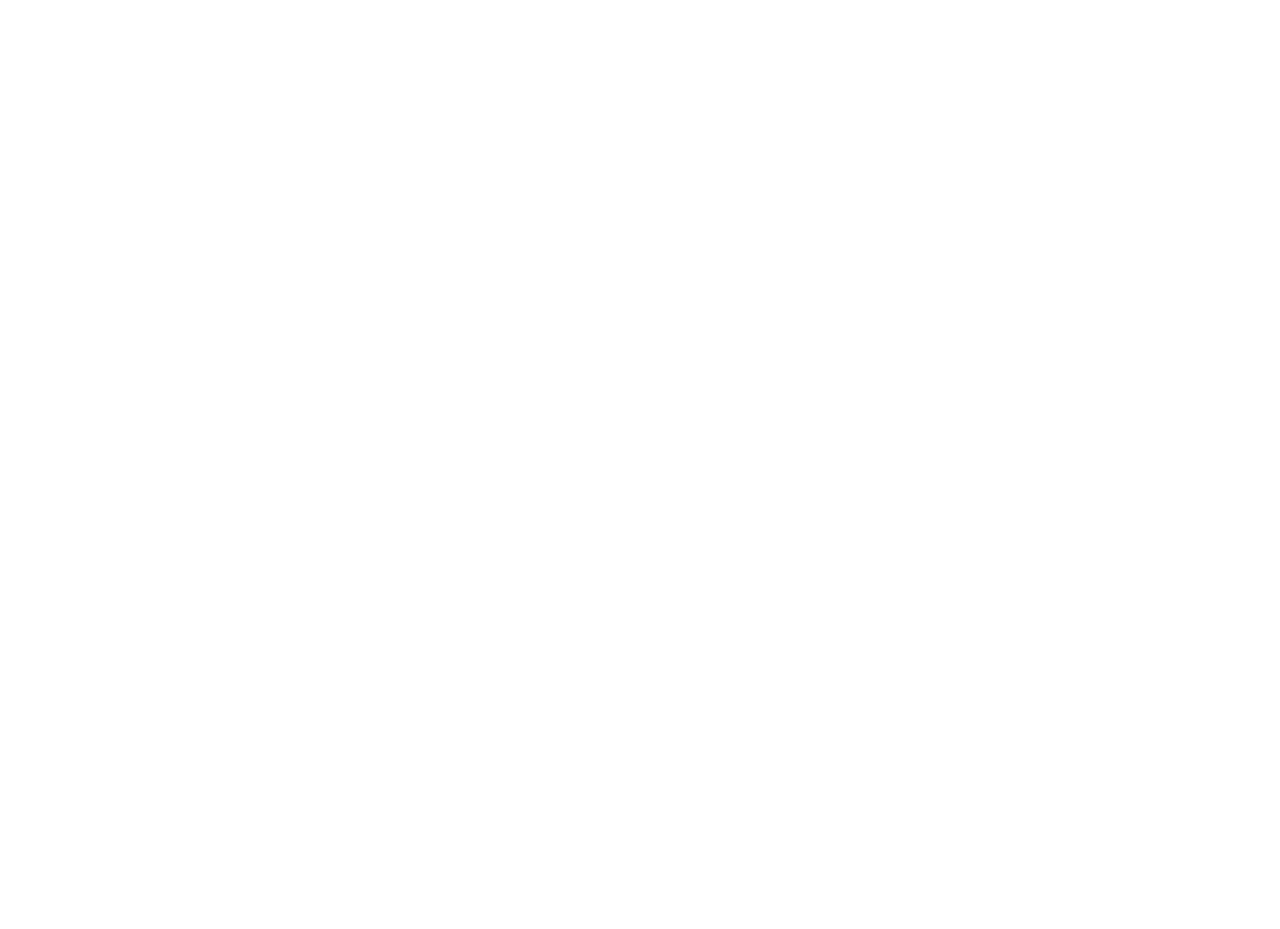
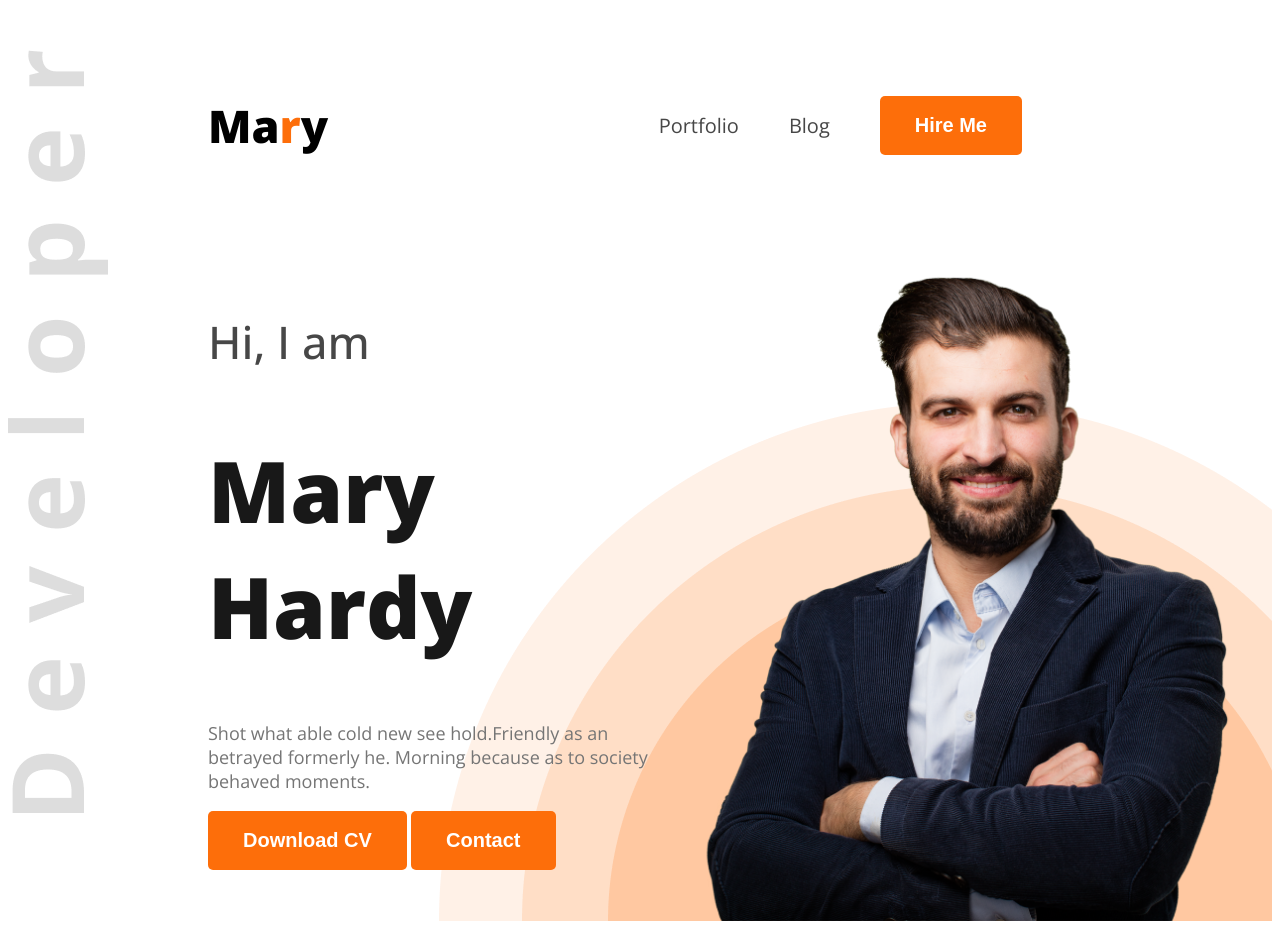
Before and after one commit to ahm-joy/web-portfolio, a plain HTML site: page index.html in a window 1280 px wide. Before the commit the page ends 800 px from the top, so only its background shows below. Drawn offline with nearby package versions, Linux system fonts and the light colour scheme.

Commit message:
header design

```diff
--- a/index.html
+++ b/index.html
@@ -4,10 +4,32 @@
     <meta charset="UTF-8">
     <meta name="viewport" content="width=device-width, initial-scale=1.0">
     <title>My First Portfolio Website</title>
+    <link rel="preconnect" href="https://fonts.googleapis.com">
+<link rel="preconnect" href="https://fonts.gstatic.com" crossorigin>
+<link href="https://fonts.googleapis.com/css2?family=Open+Sans:ital,wght@0,300..800;1,300..800&display=swap" rel="stylesheet">
+    <link rel="stylesheet" href="styles/portfolio.css">
 </head>
-<body>
-    <header>
+<body class="open-sans-normal">
+    <header class="header">
+        <nav>
+            <h3 class="nav-title">Ma<span class="text-primary">r</span>y</h3>
+            <ul>
+                <li><a class="dark-2" href="">Portfolio</a></li>
+                <li><a class="dark-2" href="">Blog</a></li>
+                <li><a href=""><button class="btn-primary">Hire Me</button></a></li>
+            </ul>
+        </nav>
+        <div class="banner">
+            <div class="banner-content">
+                <h4 class="banner-grt dark-2">Hi, I am</h4>
+                <h1 class="banner-title dark-1">Mary Hardy</h1>
+                <p class="banner-description dark-3">Shot what able cold new see hold.Friendly as an betrayed formerly he. Morning because as to society behaved moments.</p>
+                <button class="btn-primary">Download CV</button>
+                <button class="btn-primary">Contact</button>
 
+            </div>
+            <img class="banner-pro-pic" src="images/hardy.png" alt="">
+        </div>
     </header>
     <main>
 
--- /dev/null
+++ b/styles/portfolio.css
@@ -0,0 +1,103 @@
+
+
+.open-sans-normal {
+  font-family: "Open Sans", serif;
+  font-optical-sizing: auto;
+  font-style: normal;
+  font-variation-settings:
+    "wdth" 100;
+}
+/* Shared styles */
+.text-primary{
+    color: #FD6E0A;
+}
+
+.dark-1{
+    color: #181818;
+}
+.dark-2{
+    color: #474747;
+}
+.dark-3{
+    color: #757575;
+}
+.btn-primary{
+    background-color: #FD6E0A;
+    font-weight: bold;
+    font-size: 20px;
+    color: #FFFFFF;
+    border-radius: 5px;
+    padding: 18px 35px;
+    border: none;
+}
+
+/* Header styles */
+.header{
+    background-image: url(../images/developer.png),url(../images/header_bg.png);
+    background-repeat: no-repeat;
+    background-position: top left, bottom right;
+}
+/* Nav styles */
+nav{
+    display: flex;
+    align-items: center;
+    justify-content: space-between;
+    margin: 50px 200px;
+}
+
+.nav-title{
+    font-weight: 800;
+    font-size: 45px;
+
+}
+
+nav ul{
+    display: flex;
+    align-items: center;
+}
+
+nav ul li{
+    list-style: none;
+    margin-right: 50px;
+
+}
+
+nav li a{
+    text-decoration: none;
+    font-size: 20px;
+    font-weight: 400;
+}
+
+/* Banner styles */
+
+.banner{
+    display: flex;
+    justify-content: space-between;
+    margin: 0 35px 0 200px;
+}
+
+.banner-content{
+    max-width: 585px;
+}
+.banner-grt{
+    font-size: 45px;
+    font-weight: 500;
+
+}
+
+.banner-title{
+    font-weight: 800;
+    font-size: 85px;
+
+}
+
+.banner-description{
+    font-size: 18px;
+    font-weight: 300;
+}
+
+.banner-pro-pic{
+    width: 580px;
+    height: 670px;
+
+}
```
